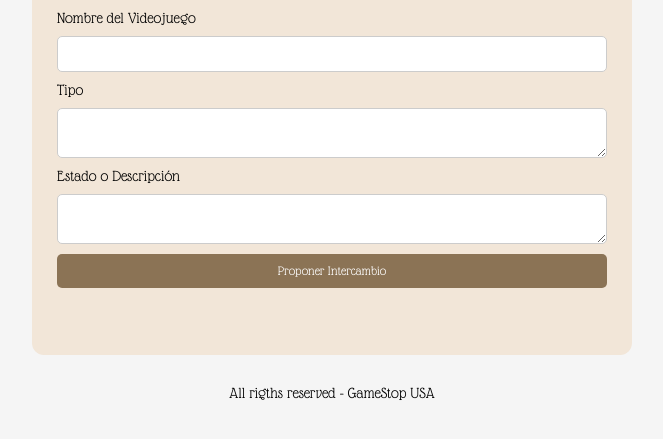
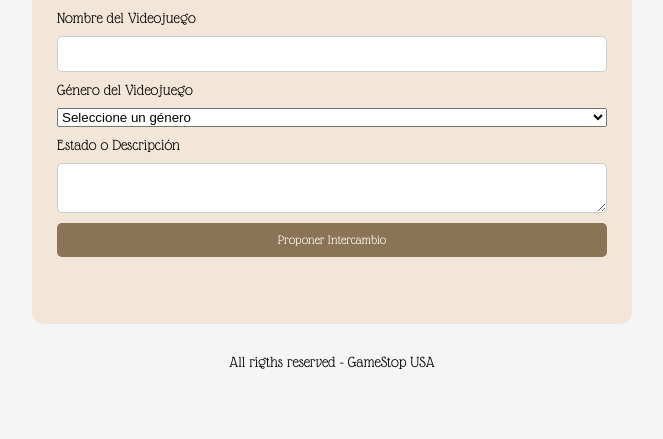
Before and after one commit to SharkUsser/GameStop, a plain HTML site: page index.html in a window 1280 px wide. Shown: the part 285-724 px from the top of the page, without its empty margins (308-971 px from the left). Drawn offline with Linux system fonts and the light colour scheme.

Commit message:
Implementar selector y validacion del genero

```diff
--- a/app.js
+++ b/app.js
@@ -6,3 +6,16 @@ function mostrarAviso() {
 }
 
 boton.addEventListener("click", mostrarAviso);
+
+function validarTipo() {
+    const tipo = document.querySelector("#tipo").value;
+    const tipos = ["Acción", "Aventura", "Carreras", "Deportes", "Estrategia", "Plataformas", "Rol", "Simulación", "Terror"];
+
+    if (!tipo) {
+        return "Error: Seleccione un género de videojuego.";
+    }
+    if (!tipos.includes(tipo)) {
+        return "Error: Seleccione un género válido.";
+    }
+    return "";
+}
--- a/index.html
+++ b/index.html
@@ -26,8 +26,19 @@
         <label for="nombre">Nombre del Videojuego</label>
         <input id="nombre" type="text">
 
-        <label for="descripcion">Tipo</label>
-        <textarea id="descripcion"></textarea>
+        <label for="tipo">Género del Videojuego</label>
+        <select id="tipo" name="tipo" required>
+            <option value="">Seleccione un género</option>
+            <option value="Acción">Acción</option>
+            <option value="Aventura">Aventura</option>
+            <option value="Carreras">Carreras</option>
+            <option value="Deportes">Deportes</option>
+            <option value="Estrategia">Estrategia</option>
+            <option value="Plataformas">Plataformas</option>
+            <option value="Rol">Rol</option>
+            <option value="Simulación">Simulación</option>
+            <option value="Terror">Terror</option>
+        </select>
 
         <label for="descripcion">Estado o Descripción</label>
         <textarea id="descripcion"></textarea>
```
